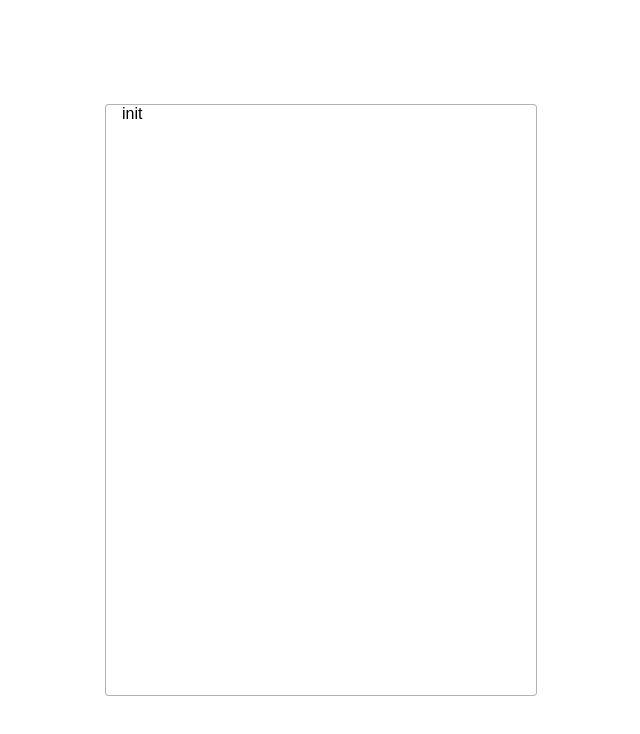
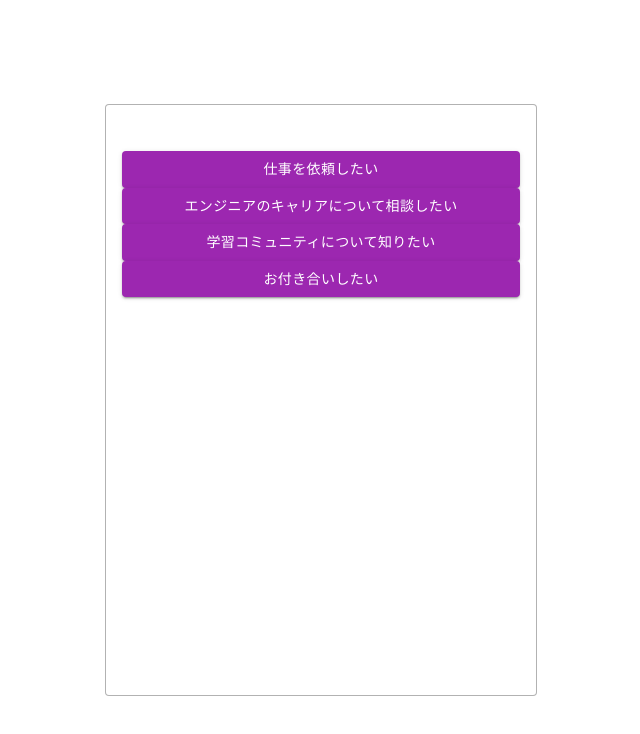
Before and after one commit to rakuda-io/chatbot_by_react_on_firebase, a React (Create React App) app: page / in a window 1280 px wide. Shown: the top 734 px of the page, without its empty margins (319-959 px from the left). Built offline with nearby package versions, Linux system fonts and the light colour scheme.

Commit message:
AnswersListコンポーネント作成

```diff
--- a/package.json
+++ b/package.json
@@ -3,9 +3,12 @@
   "version": "0.1.0",
   "private": true,
   "dependencies": {
+    "@emotion/react": "^11.5.0",
+    "@emotion/styled": "^11.3.0",
     "@material-ui/core": "^4.12.3",
     "@material-ui/icons": "^4.11.2",
     "@material-ui/system": "^4.12.1",
+    "@mui/material": "^5.0.4",
     "@testing-library/jest-dom": "^5.11.4",
     "@testing-library/react": "^11.1.0",
     "@testing-library/user-event": "^12.1.10",
--- a/src/App.jsx
+++ b/src/App.jsx
@@ -1,5 +1,6 @@
 import React from 'react';
 import './assets/styles/style.css';
+import { AnswersList } from './components';
 import defaultDataset from './dataset';
 
 export default class App extends React.Component {
@@ -14,12 +15,24 @@
     }
   }
 
+  getInitAnswer = () => {
+    const initDataset = this.state.dataset[this.state.currentId];
+    const initAnswers = initDataset.answers;
+
+    this.setState({
+      answers: initAnswers
+    })
+  }
+
+  componentDidMount() {
+    this.getInitAnswer()
+  }
+
   render() {
     return (
       <section className="c-section">
         <div className="c-box">
-          {/* test */}
-          {this.state.currentId}
+          <AnswersList answers={this.state.answers} />
         </div>
       </section>
     );
--- /dev/null
+++ b/src/components/Answer.jsx
@@ -0,0 +1,12 @@
+import React from 'react';
+import Button from '@mui/material/Button';
+
+const Answer = (props) => {
+  return (
+      <Button variant="contained" color="secondary">
+        {props.content}
+      </Button>
+  )
+}
+
+export default Answer;
--- /dev/null
+++ b/src/components/AnswersList.jsx
@@ -0,0 +1,14 @@
+import React from 'react';
+import { Answer } from '.';
+
+const AnswersList = (props) => {
+  return (
+    <div className="c-grid__answer">
+      {props.answers.map((value, index) => {
+        return <Answer content={value.content} key={index.toString()} />
+      })}
+    </div>
+  )
+}
+
+export default AnswersList;
--- /dev/null
+++ b/src/components/index.js
@@ -0,0 +1,2 @@
+export {default as AnswersList} from './AnswersList';
+export {default as Answer} from './Answer';
```
Also changed, not shown: 2 other files (tests, documents, lock files or other folders).
